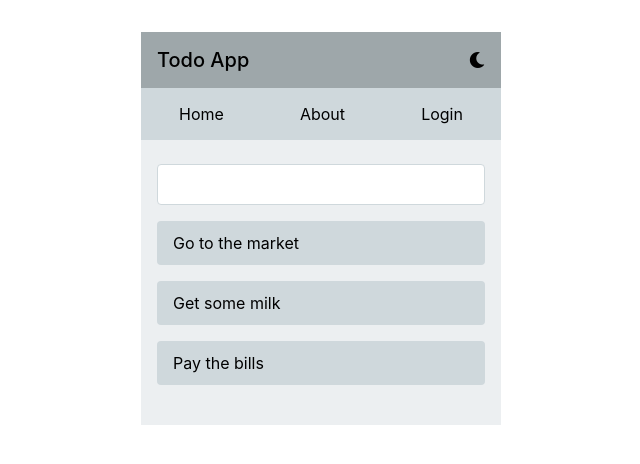
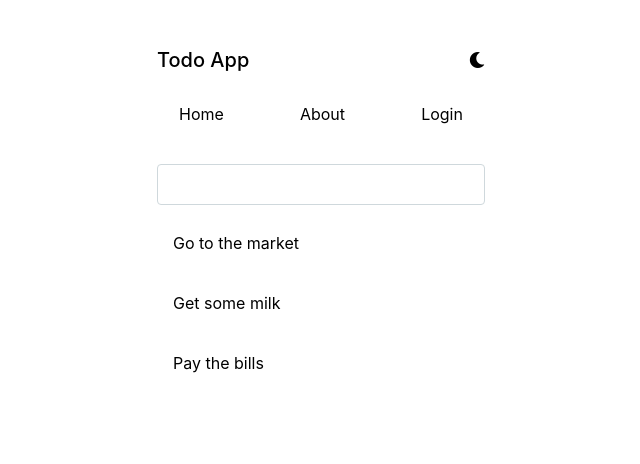
Before and after one commit to Techoscope/Context-App, a React (Create React App) app: page / in a window 1280 px wide. Shown: the top 464 px of the page, without its empty margins (319-959 px from the left). Built offline with nearby package versions, Linux system fonts and the light colour scheme.

Commit message:
Remove color styling

```diff
--- a/src/index.css
+++ b/src/index.css
@@ -21,11 +21,11 @@ code {
 .App {
   max-width: 360px;
   margin: 32px auto;
-  background-color: #ECEFF1;
+  /* background-color: #ECEFF1; */
 }
 
 .title-bar {
-  background-color: #9EA7AA;
+  /* background-color: #9EA7AA; */
   height: 56px;
   display: flex;
   align-items: center;
@@ -41,7 +41,7 @@ code {
 .navbar {
   display: flex;
   justify-content: space-around;
-  background-color: #CFD8DC;
+  /* background-color: #CFD8DC; */
   margin: 0;
   padding: 16px 0;
 }
@@ -70,6 +70,6 @@ code {
   width: 100%;
   padding: 12px 16px;
   border-radius: 4px;
-  background-color: #CFD8DC;
+  /* background-color: #CFD8DC; */
   margin-bottom: 16px;
 }
```
